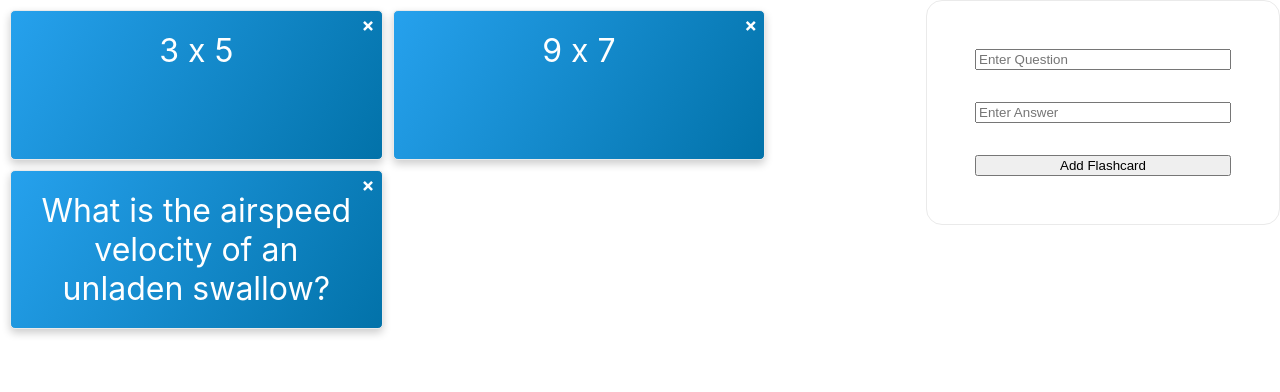
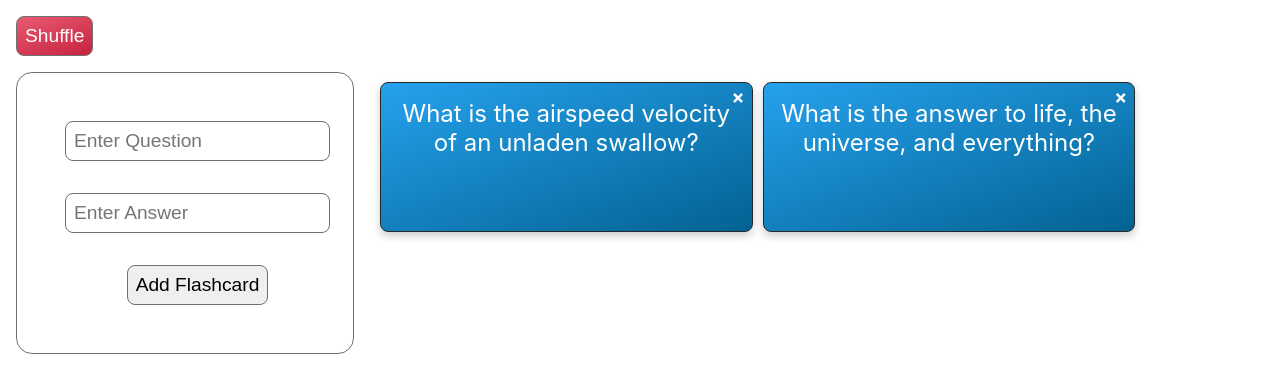
Before and after one commit to dkarneman/react-flashcard-app, a React (Create React App) app: page / in a window 1280 px wide. Shown: the top 392 px of the page. Built offline with nearby package versions, Linux system fonts and the light colour scheme; data requests are answered from the project's data file.

Commit message:
Add shuffle button, improve the style

```diff
--- a/src/App.js
+++ b/src/App.js
@@ -2,6 +2,26 @@ import { useState, useEffect } from "react";
 
 import CardList from "./CardList";
 import Form from "./Form";
+
+function shuffle(array) {
+  // An implementation of the Fisher-Yates shuffle algorithm
+  var currentIndex = array.length, temporaryValue, randomIndex;
+
+  // While there remain elements to shuffle...
+  while (0 !== currentIndex) {
+
+      // Pick a remaining element...
+      randomIndex = Math.floor(Math.random() * currentIndex);
+      currentIndex -= 1;
+
+      // And swap it with the current element.
+      temporaryValue = array[currentIndex];
+      array[currentIndex] = array[randomIndex];
+      array[randomIndex] = temporaryValue;
+  }
+
+  return array;
+}
 
 function App() {
   const [cards, setCards] = useState([]);
@@ -20,9 +40,16 @@ function App() {
     return currentCardList.filter(card => card.id !== cardId)
   })
 
+  const handleShuffleCards = () => setCards(currentCardList => {
+    let shuffledCards = shuffle([...currentCardList])
+    return shuffledCards
+  })
 
   return (
     <div className="App">
+      <div>
+        <input class='shuffle' type='button' value='Shuffle' onClick={ handleShuffleCards }/>
+      </div>
       <div>
         <Form handleAddCard={ handleAddCard }/>
       </div>
--- a/src/CardList.js
+++ b/src/CardList.js
@@ -2,7 +2,8 @@ import Card from "./Card";
 
 function CardList ({ cards, handleDeleteCard }) {
 
-    const displayCards = cards.map(card => <Card card={ card } key={ card.id } handleDeleteCard ={ handleDeleteCard } />);
+    const displayCards = cards.map(
+        card => <Card card={ card } key={ card.id } handleDeleteCard ={ handleDeleteCard } />);
     return (
         <div className="grid-container">
             { displayCards }
--- a/src/db.json
+++ b/src/db.json
@@ -1,19 +1,14 @@
 {
   "questions": [
-    {
-      "id": "b9e4",
-      "question": "3 x 5",
-      "answer": "15"
-    },
-    {
-      "id": "f03f",
-      "question": "9 x 7",
-      "answer": "63"
-    },
     {
       "id": "156a",
       "question": "What is the airspeed velocity of an unladen swallow?",
       "answer": "African or European?"
+    },
+    {
+      "id": "82d7",
+      "question": "What is the answer to life, the universe, and everything?",
+      "answer": "42"
     }
   ]
 }
--- a/src/index.css
+++ b/src/index.css
@@ -31,12 +31,10 @@ body {
   justify-content: center;
   align-items: center;
   position: relative;
-  float: left;
-  background-color: #f5f5f5;
-  background-image: linear-gradient(120deg, #26a1ed 0%, #0272a9 100%);
-  border: 1px solid #eaeaea;
-  border-radius: 5px;
-  padding: 20px;
+  background-image: linear-gradient(160deg, #26a1ed 0%, #026292 100%);
+  border: 1px solid #282828;
+  border-radius: .5rem;
+  padding: 1rem;
   text-align: center;
   box-shadow: 0 4px 8px 0 rgba(0, 0, 0, 0.2);
   transition: box-shadow 0.25s;
@@ -47,24 +45,37 @@ body {
 }
 
 .card-body {
-  font-size: 2em;
+  font-size: 1.5em;
   color: white;
   height: 100%;
   width: 100%;
 }
 
+.shuffle {
+  margin: 1rem;
+  color: white;
+  background-image: linear-gradient(160deg, #e75a71 0%, #c7233f 100%);
+}
+
+input {
+  margin: auto;
+  padding: 0.5rem;
+  font-size: 1.2rem;
+  border: 1px solid #707070;
+  border-radius: 0.5rem;
+}
+
 form {
-  box-sizing: content-box;
+  margin: 0 1rem;
   padding: 3rem;
   display: grid;
-  flex-direction: row;
+  flex-direction: column;
   align-items: center;
   border-radius: 1rem;
-  border: 1px solid #eaeaea;
+  border: 1px solid #707070;
   gap: 2rem;
-  grid-template-rows: 1fr 1fr;
-  float: right;
-  width: 20%;
+  float: left;
+  width: 15rem;
 }
 
 code {
```
Also changed, not shown: 1 other file (tests, documents, lock files or other folders).
